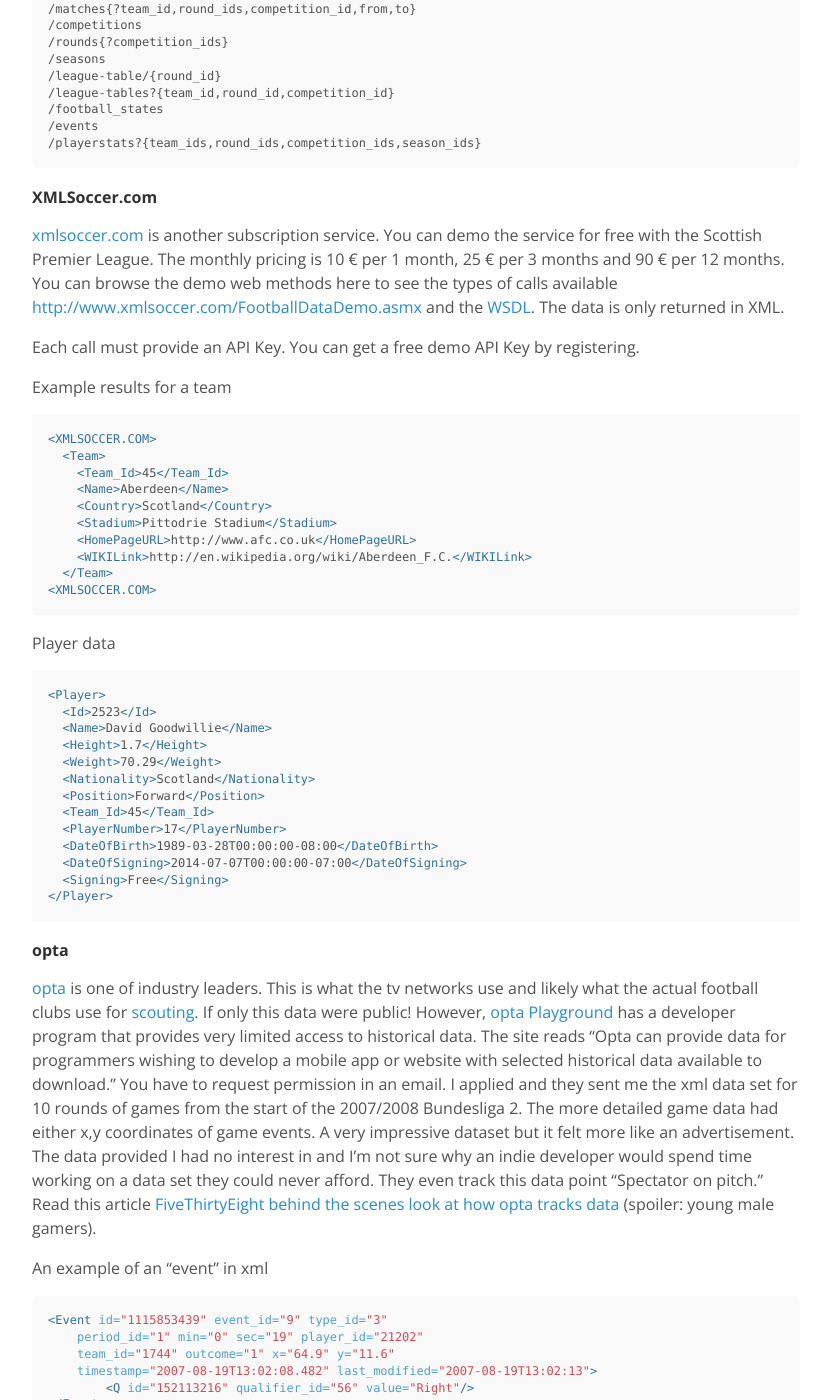
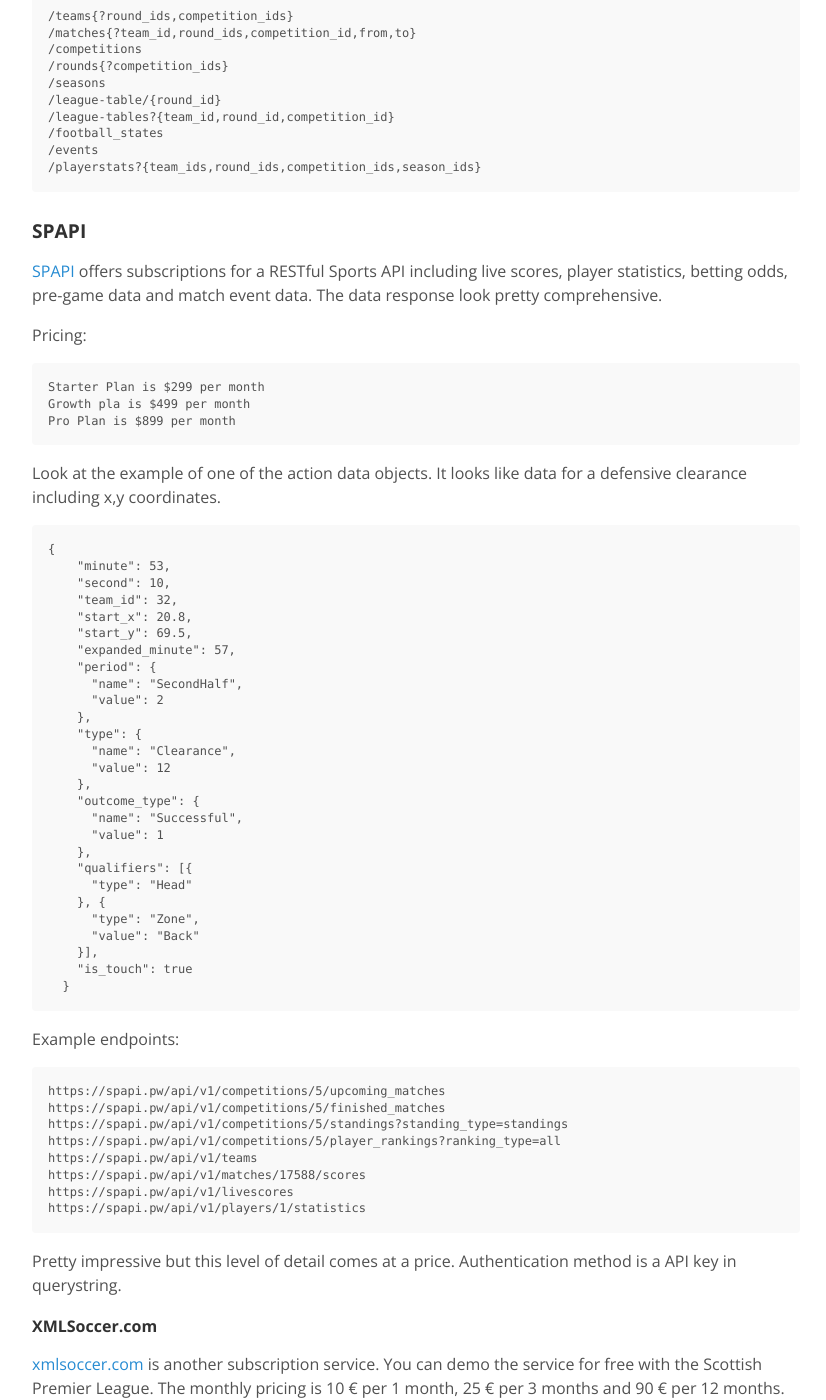
Before and after one commit to jokecamp/jokecamp.com, a Jekyll site: the page built from _posts/2014-03-08-guide-to-football-and-soccer-data-and-apis.markdown, in a window 1280 px wide and 1400 px high, scrolled down 3666 px. Shown: the whole window, without its empty margins (224-1050 px from the left). Built offline with Jekyll 4.4.1, drawn with Linux system fonts in a browser that asks for light colours; nearby versions of some CDN libraries; Markdown is read by kramdown in place of the engine named in the settings; comment, search, counter and statistics services are not loaded; some of the changed text lies outside the part shown.

Commit message:
Update API Guide

```diff
--- a/_posts/2014-03-08-guide-to-football-and-soccer-data-and-apis.markdown
+++ b/_posts/2014-03-08-guide-to-football-and-soccer-data-and-apis.markdown
@@ -35,6 +35,7 @@ Jump to a specific source:
 - Commercial APIs
   - [football-api.com](#footballapi)
   - [CrowdScores and FastestLiveScores API](#CrowdScores)
+  - [SPAPI](#spapi)
   - [XMLSoccer.com](#xmlsoccer)
   - [opta](#opta)
   - [prozone](#prozone)
@@ -174,6 +175,60 @@ Example endpoints and parameters:
     /football_states
     /events
     /playerstats?{team_ids,round_ids,competition_ids,season_ids}
+
+<a name="spapi"></a>
+### SPAPI
+
+[SPAPI](https://spapi.pw/) offers subscriptions for a RESTful Sports API including live scores, player statistics, betting odds, pre-game data and match event data. The data response look pretty comprehensive.
+
+Pricing:
+
+    Starter Plan is $299 per month
+    Growth pla is $499 per month
+    Pro Plan is $899 per month
+
+Look at the example of one of the action data objects. It looks like data for a defensive clearance including x,y coordinates.
+
+    {
+        "minute": 53,
+        "second": 10,
+        "team_id": 32,
+        "start_x": 20.8,
+        "start_y": 69.5,
+        "expanded_minute": 57,
+        "period": {
+          "name": "SecondHalf",
+          "value": 2
+        },
+        "type": {
+          "name": "Clearance",
+          "value": 12
+        },
+        "outcome_type": {
+          "name": "Successful",
+          "value": 1
+        },
+        "qualifiers": [{
+          "type": "Head"
+        }, {
+          "type": "Zone",
+          "value": "Back"
+        }],
+        "is_touch": true
+      }
+
+Example endpoints:
+
+    https://spapi.pw/api/v1/competitions/5/upcoming_matches
+    https://spapi.pw/api/v1/competitions/5/finished_matches
+    https://spapi.pw/api/v1/competitions/5/standings?standing_type=standings
+    https://spapi.pw/api/v1/competitions/5/player_rankings?ranking_type=all
+    https://spapi.pw/api/v1/teams
+    https://spapi.pw/api/v1/matches/17588/scores
+    https://spapi.pw/api/v1/livescores
+    https://spapi.pw/api/v1/players/1/statistics
+
+Pretty impressive but this level of detail comes at a price. Authentication method is a API key in querystring.
 
 <a name="xmlsoccer"></a>
 #### XMLSoccer.com
```
Also changed, not shown: other parts of _posts/2014-03-08-guide-to-football-and-soccer-data-and-apis.markdown (+1 -1 lines), _drafts/remote-work.md (+7 -1 lines), books-for-geeks.md (+2 -0 lines), ideas.md (+6 -0 lines), signularity.md (+2 -0 lines), 6 other files.
